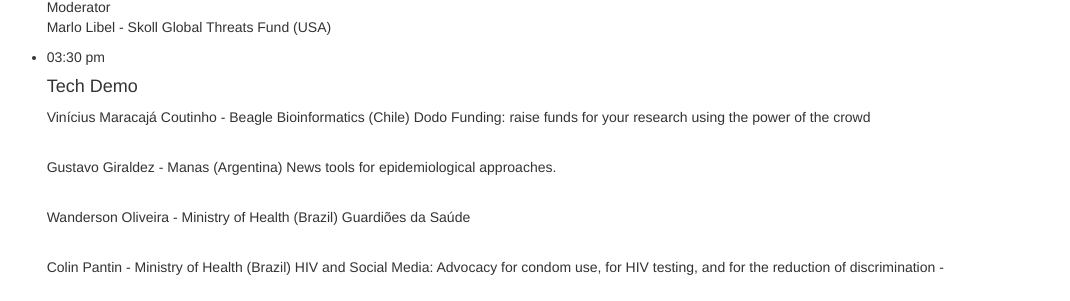
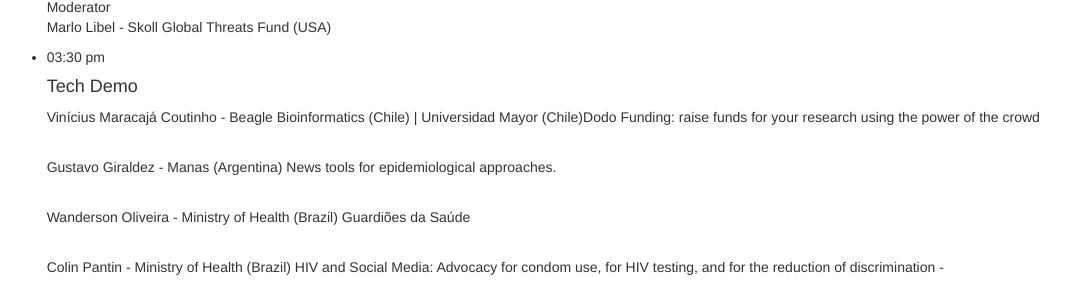
Before and after one commit to Epitrack/epicrowd, a PHP site: page /oneuri/ in a window 1280 px wide, after a click on "03/26 Thursday". Shown: the part 2364-2665 px from the top of the page, without its empty margins (115-1185 px from the left). Run offline with PHP 8.4, Linux system fonts and the light colour scheme; some libraries are stand-ins or nearby versions.

Commit message:
adicionando descricao vinicius continho

```diff
--- a/index.php
+++ b/index.php
@@ -230,7 +230,7 @@
 
                 <div class="aditional tech-demo">
                   <h4 class="agenda-title" data-i18n="[html]agenda.techDemo">Tech Demo</h4>
-                  <p class="agenda-description" data-i18n="[html]agenda.dodoBiotechDescription">Dodo Biotech Crowdfunding - Vinícius Maracajá Coutinho - Beagle Bioinformatics (Chile)</p>
+                  <p class="agenda-description" data-i18n="[html]agenda.dodoBiotechDescription">Dodo Biotech Crowdfunding - Vinícius Maracajá Coutinho - Beagle Bioinformatics (Chile) | Universidad Mayor (Chile)</p>
                   <br>
                   <p class="agenda-description" data-i18n="[html]agenda.dodoBiotechDescription02">Gustavo Giraldez - Manas - Argentina News tools for epidemiological approaches.</p>
                   <br>
--- a/locales/en-US/translation.json
+++ b/locales/en-US/translation.json
@@ -106,7 +106,7 @@
     ,"kamranKahAnetteHulthDescription02" : "John Brownstein - Boston Children Hospital (EUA) <span class=\"nome-da-palestra\">Harnessing the new technologies for disease surveillance.</span>"
     ,"wandersonOliveiraMichaelJohanssonDescription01" : "Michael Johansson - CDC (USA) <span class=\"nome-da-palestra\">Harnessing the numbers: opportunities and challenges in participatory surveillance</span> <br>Bruno Botafogo - Ministry of Health (Brazil)<span class=\"nome-da-palestra\">Using Tinder and Hornet to improve prevention campaigns for STDs and HIV.</span> <br>Onicio Leal - Epitrack (Brazil)<span class=\"nome-da-palestra\">Saúde na Copa: The World's First Application of Participatory Surveillance at a Mass Gathering: FIFA World Cup 2014, Brazil.</span>"
     ,"wandersonOliveiraMichaelJohanssonDescription02" : "Marlo Libel - Skoll Global Threats Fund (USA)"
-    ,"dodoBiotechDescription" : "Vinícius Maracajá Coutinho - Beagle Bioinformatics (Chile) <span class=\"nome-da-palestra\">Dodo Funding: raise funds for your research using the power of the crowd</span>"
+    ,"dodoBiotechDescription" : "Vinícius Maracajá Coutinho - Beagle Bioinformatics (Chile) | Universidad Mayor (Chile)<span class=\"nome-da-palestra\">Dodo Funding: raise funds for your research using the power of the crowd</span>"
     ,"dodoBiotechDescription02" : "Gustavo Giraldez - Manas (Argentina) <span class=\"nome-da-palestra\">News tools for epidemiological approaches.</span>"
     ,"dodoBiotechDescription03" : "Wanderson Oliveira - Ministry of Health (Brazil) <span class=\"nome-da-palestra\">Guardiões da Saúde</span>"
     ,"dodoBiotechDescription04" : "Colin Pantin - Ministry of Health (Brazil) <span class=\"nome-da-palestra\">HIV and Social Media: Advocacy for condom use, for HIV testing, and for the reduction of discrimination - </span>"
--- a/locales/pt-BR/translation.json
+++ b/locales/pt-BR/translation.json
@@ -105,7 +105,7 @@
     ,"kamranKahAnetteHulthDescription02" : "John Brownstein - Boston Children Hospital (EUA) <span class=\"nome-da-palestra\">Harnessing the new technologies for disease surveillance.</span>"
     ,"wandersonOliveiraMichaelJohanssonDescription01" : "Michael Johansson - CDC (USA) <span class=\"nome-da-palestra\">Harnessing the numbers: opportunities and challenges in participatory surveillance</span> <br>Bruno Botafogo - Ministério da Saúde (Brasil)<span class=\"nome-da-palestra\">Utilização dos aplicativos Tinder e Hornet para estratégias de prevenção em DST/AIDS</span> <br>Onicio Leal - Epitrack (Brasil)<span class=\"nome-da-palestra\">Saúde na Copa: The World's First Application of Participatory Surveillance at a Mass Gathering: FIFA World Cup 2014, Brasil.</span>"
     ,"wandersonOliveiraMichaelJohanssonDescription02" : "Marlo Libel - Skoll Global Threats Fund (EUA)"
-    ,"dodoBiotechDescription" : "Vinícius Maracajá Coutinho - Beagle Bioinformatics (Chile) <span class=\"nome-da-palestra\">Dodo Funding: raise funds for your research using the power of the crowd</span>"
+    ,"dodoBiotechDescription" : "Vinícius Maracajá Coutinho - Beagle Bioinformatics (Chile) | Universidad Mayor (Chile)<span class=\"nome-da-palestra\">Dodo Funding: raise funds for your research using the power of the crowd</span>"
     ,"dodoBiotechDescription02" : "Gustavo Giraldez - Manas (Argentina) <span class=\"nome-da-palestra\">News tools for epidemiological approaches.</span>"
     ,"dodoBiotechDescription03" : "Wanderson Oliveira - Ministério da Saúde (Brasil) <span class=\"nome-da-palestra\">Guardiões da Saúde</span>"
     ,"dodoBiotechDescription04" : "Colin Pantin - Ministério da Saúde (Brasil) <span class=\"nome-da-palestra\">HIV e Mídias Sociais: Estímulo para uso de preservativos, para testagem de HIV e para a redução da discriminação</span>"
```
